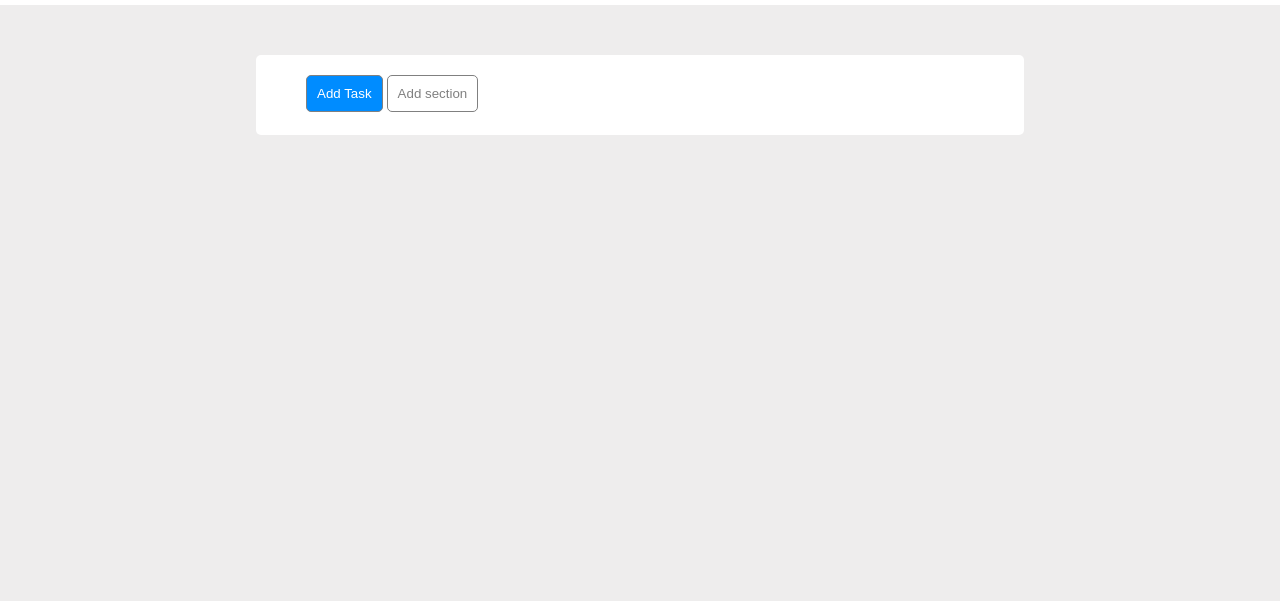
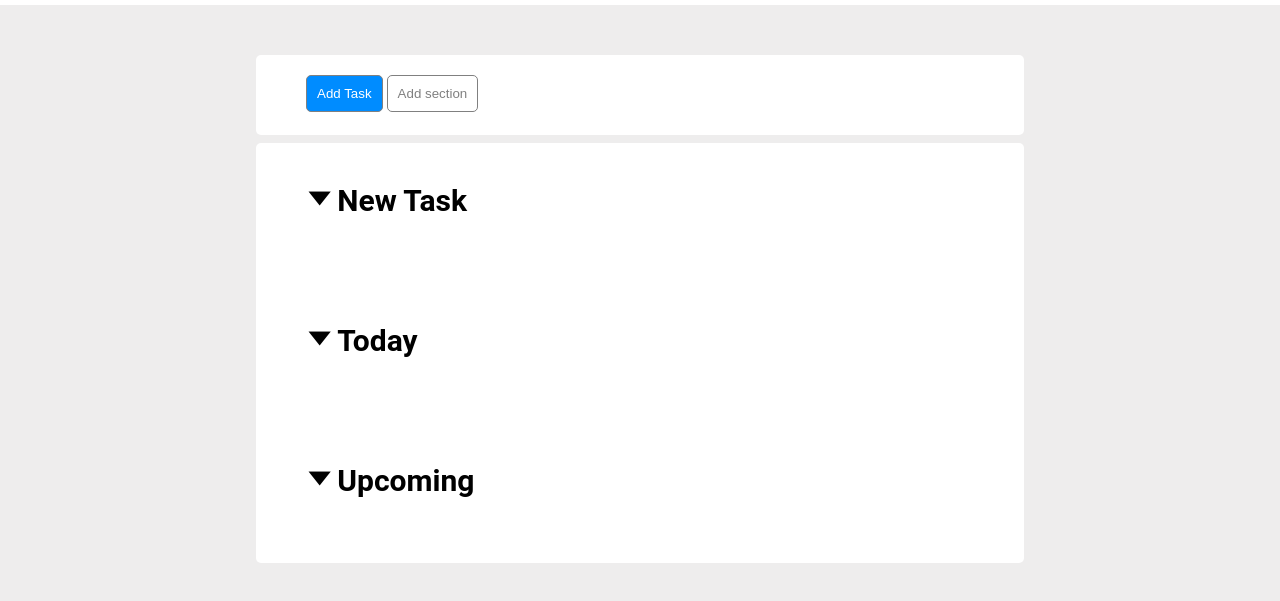
Before and after one commit to Donato-Carola/html-css-toboolist, a plain HTML site: page index.html in a window 1280 px wide. Shown: the part 125-726 px from the top of the page. Drawn offline with Linux system fonts and the light colour scheme.

Commit message:
struttura singole section

```diff
--- a/css/style.css
+++ b/css/style.css
@@ -68,3 +68,30 @@ button{
     color: gray;
     border: 1px solid grey;
 }
+
+.container-main{
+    margin-top: .5rem;
+    border-radius: 5px;
+
+}
+
+.margin-section{
+    margin-left: 50px;
+    padding: 40px 0;
+    height: 140px;
+
+}
+
+.title-section{
+    font-size: 30px;
+    font-family: 'Roboto', sans-serif;
+
+}
+
+.freccia-giù{
+    height: 100%;
+    font-size: 50px;
+    display: inline-block;
+    vertical-align: top;
+
+}
--- a/index.html
+++ b/index.html
@@ -13,19 +13,26 @@
       <span id="titolo">Toboolist</span>
     </header>
 
-    <main>
-      <nav class="container" id="style-nav">
+    <nav class="container" id="style-nav">
+      <button id="first-button">Add Task</button>
+      <button id="second-button">Add section</button>
+    </nav>
 
-          <button id="first-button">Add Task</button>
-          <button id="second-button">Add section</button>
+    <main class="container container-main">
+      <section class="margin-section">
+        <span class="freccia-giù">&#129171;</span>
+        <span class="title-section"><strong>New Task</strong></span>
+      </section>
 
-      </nav>
+      <section class="margin-section">
+        <span class="freccia-giù">&#129171;</span>
+        <span class="title-section"><strong>Today</strong></span>
+      </section>
 
-      <section></section>
-
-      <section></section>
-
-      <section></section>
+      <section class="margin-section">
+        <span class="freccia-giù">&#129171;</span>
+        <span class="title-section"><strong>Upcoming</strong></span>
+      </section>
     </main>
   </body>
 </html>
```
